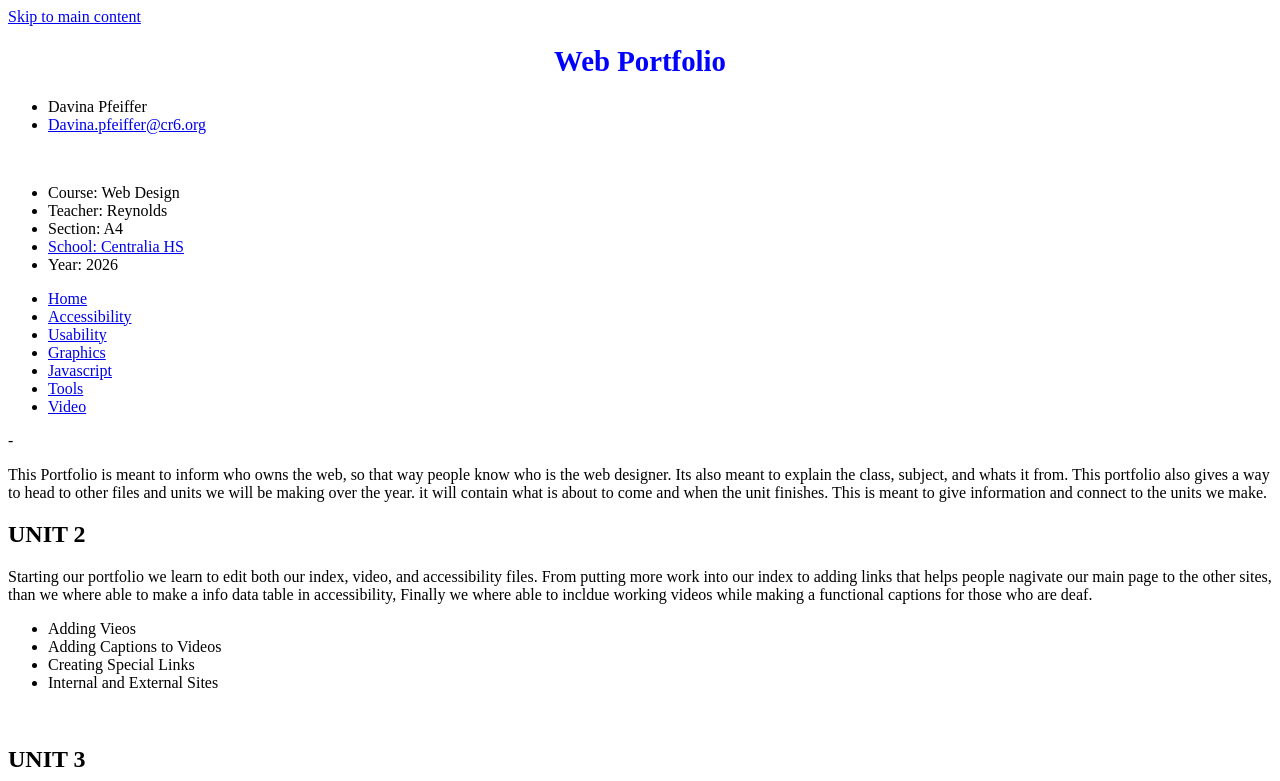
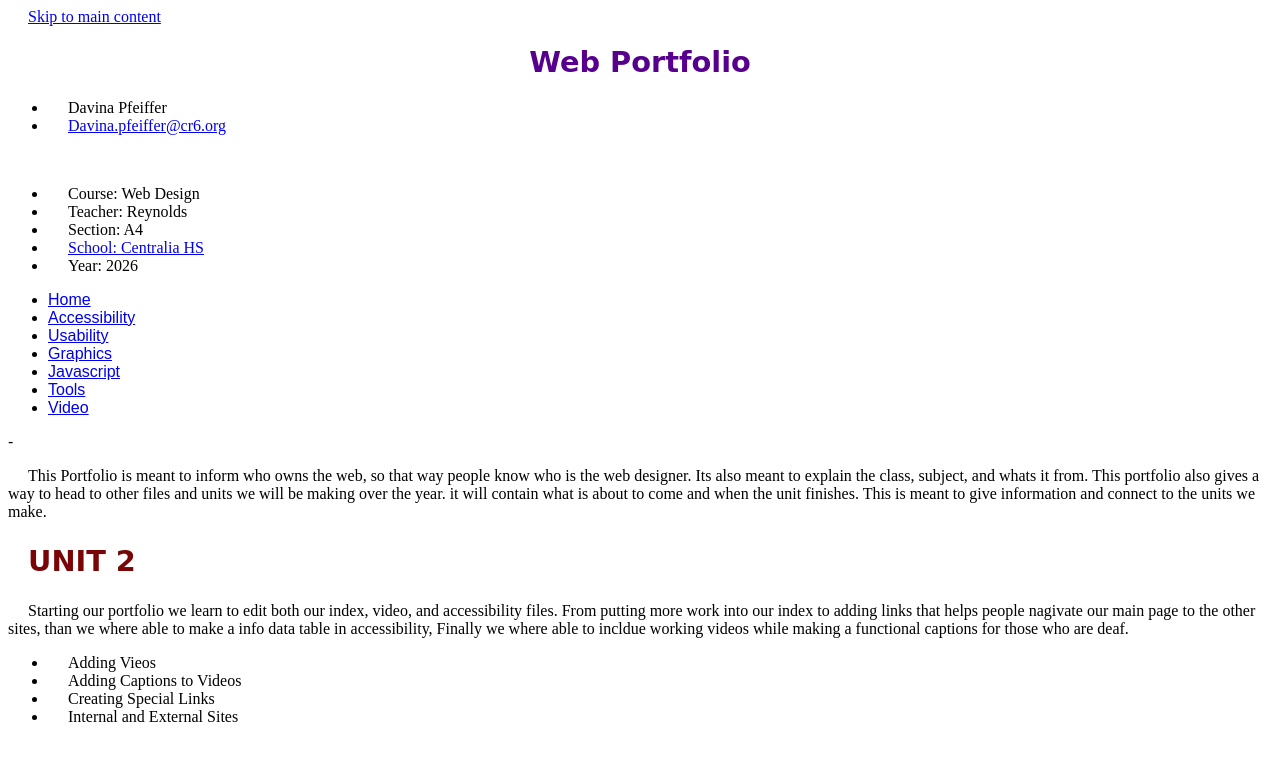
Before and after one commit to davinapfeiffer/webdesign, a plain HTML site: page index.html in a window 1280 px wide. Shown: the top 781 px of the page. Drawn offline with Linux system fonts and the light colour scheme.

Commit message:
Add files via upload

```diff
--- a/index.html
+++ b/index.html
@@ -7,15 +7,37 @@
             body {
                 font-size:1em;
                 font-weight:normal;
-                font-family:Arial, sans-serif
-                    color:#000000 /*blue*/
+                font-family:Arial, sans-serif;
+                    color:#000000; /*black*/
                     text-align:left;
             }
             h1{
                 font-size:1.8em;
                 font-weight:bold;
-                color:#0000ff; /*blue*/
+                font-family:intern, cursive;
+                color:#57008E; /*purple*/
                 text-align:center;
+            }
+            h2{
+                font-size:1.8em;
+                font-weight:bold;
+                font-family: Eater, cursive;
+                text-align:left;
+                color:#780606; /*blood_red*/
+            }
+            div{
+                font-size:1em;
+                font-weight:normal;
+                font-family: intern, serif;
+                color:#000000;
+                text-align:left;
+                text-indent:20px;
+            }
+            p{
+                Font-size:1em;
+                    font-weight:normal;
+                font-family:intern, serif;
+                text-align:left;
             }
         </style>
     </head>
```
